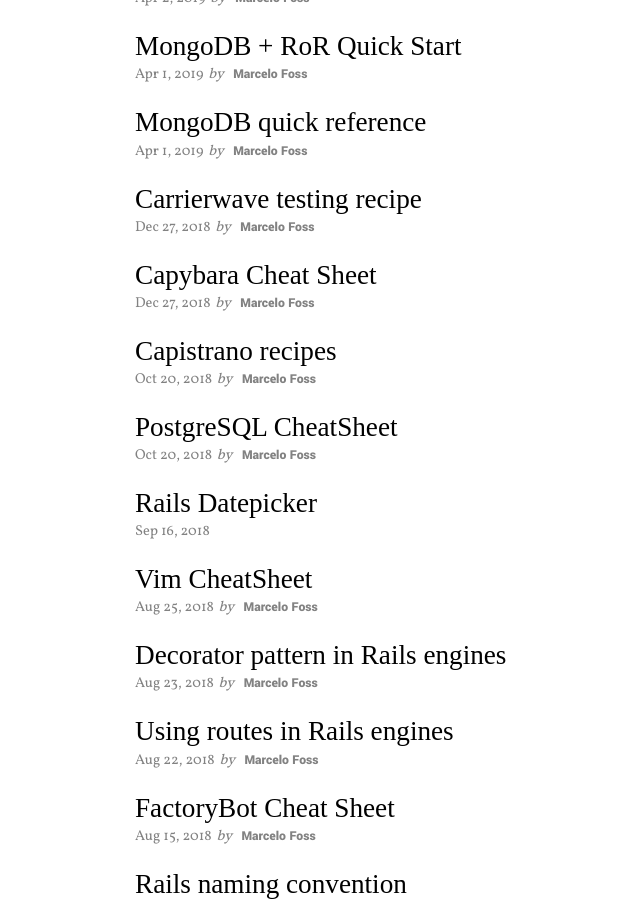
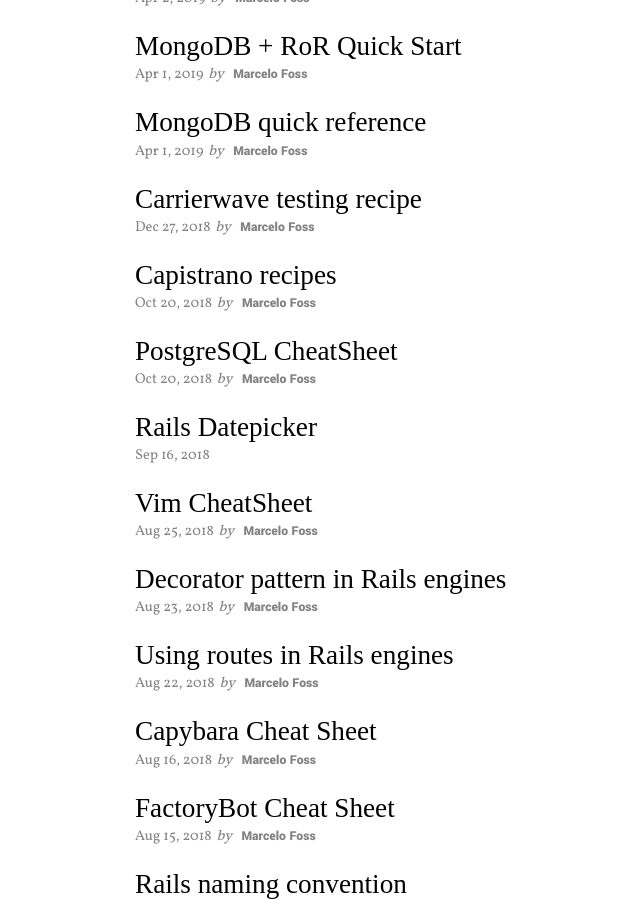
Before and after one commit to MarceloFossRJ/MarceloFossRJ.github.io, a Jekyll site: the page built from index.md, in a window 1280 px wide and 900 px high, scrolled down 338 px. Shown: the whole window, without its empty margins (35-675 px from the left). Built offline with Jekyll 4.4.1, drawn with Linux system fonts in a browser that asks for light colours; some web fonts are replaced.

Commit message:
Capybara cheatsheet update

```diff
--- a/_posts/2018-12-27-capybara-cs.md
+++ b/_posts/2018-08-16-capybara-cs.md
@@ -1,7 +1,7 @@
 ---
 layout: post
 title: Capybara Cheat Sheet
-date:   2018-12-27 18:44:25 -0300
+date:   2018-08-16 18:44:25 -0300
 category: [cheatsheet]
 tags: [rspec, capybara, deply, deployment, release, cheatsheet, test, testing, tdd]
 author: Marcelo Foss
```
